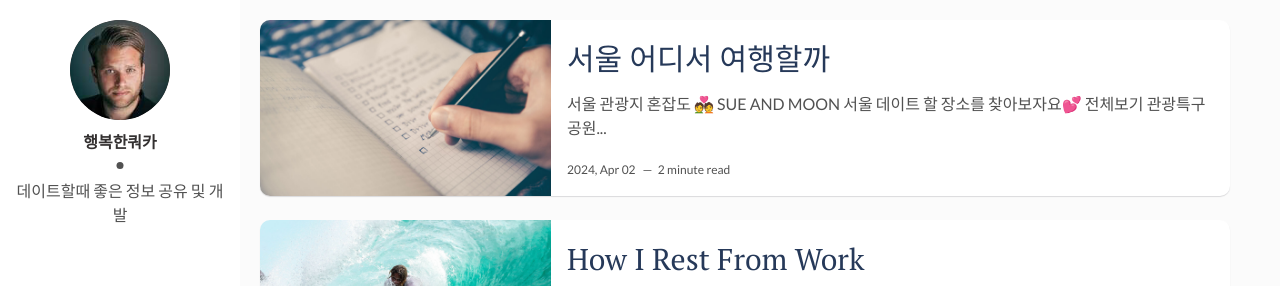
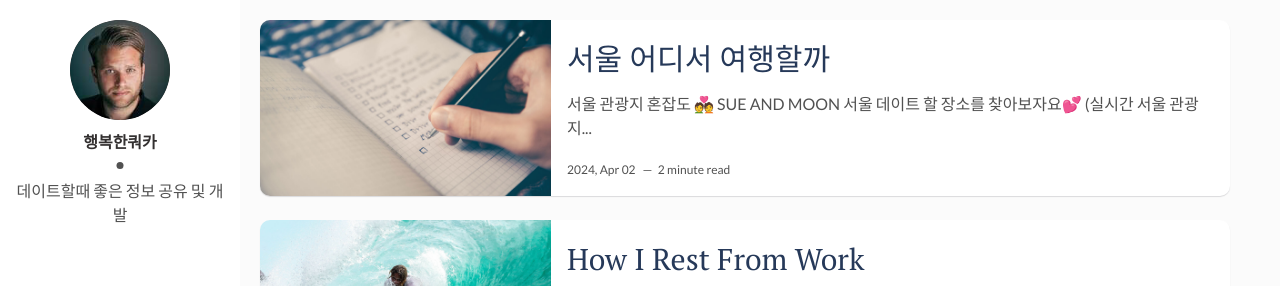
Before and after one commit to moonsu888/MoonSue.github.io, a Jekyll site: the page built from index.html, in a window 1280 px wide and 1256 px high. Shown: the top 286 px of the window. Built offline with Jekyll 4.4.1, drawn with Linux system fonts in a browser that asks for light colours; emoji names are drawn with the system emoji font; the list of posts is cut into pages by our own code.

Commit message:
Update 2017-09-12-the-best-organizer-software.markdown

```diff
--- a/_posts/2017-09-12-the-best-organizer-software.markdown
+++ b/_posts/2017-09-12-the-best-organizer-software.markdown
@@ -9,6 +9,7 @@ tags: [Productivity, Software] # add tag
 ## 서울 관광지 혼잡도
 
 :couple_with_heart: SUE AND MOON 서울 데이트 할 장소를 찾아보자요:two_hearts:
+(실시간 서울 관광지 인구 데이터)
 
 <!-- HTML과 JavaScript 코드 시작 -->
 <div class="button-container">
```
